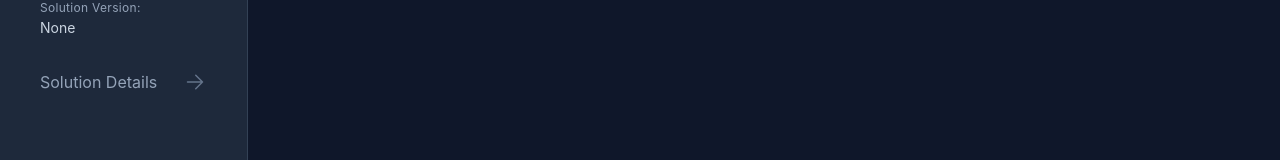
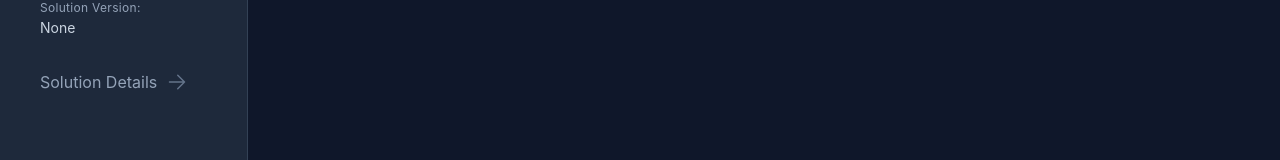
Before and after one commit to conjure-cp/task-allocation-demo, a Next.js app: page / in a window 1280 px wide. Both pictures are taken after typing "Sample" into the empty fields and a click on the button "Create Project". Shown: the part 455-615 px from the top of the page. Built offline with nearby package versions, Linux system fonts and the light colour scheme.

Commit message:
Updated text aligned:left on the span
Added left text aligned style on the span element. So that the Solution Details will stay the same on the smaller screen.

```diff
--- a/components/layout/layout.js
+++ b/components/layout/layout.js
@@ -74,10 +74,13 @@ export default function Layout({ children }) {
               <Link href={"/output"}>
                 <button
                   className={
-                    "group flex w-full items-center justify-between space-x-2 px-2"
+                    "group flex w-full items-center justify-start space-x-2 px-2"
                   }
                 >
-                  <span className={"text-slate-400 group-hover:text-slate-200"}>
+                  <span
+                    className={"text-slate-400 group-hover:text-slate-200"}
+                    style={{ display: 'block', textAlign: 'left' }}
+                  >
                     Solution Details
                   </span>
                   <ArrowSmallRightIcon
```
